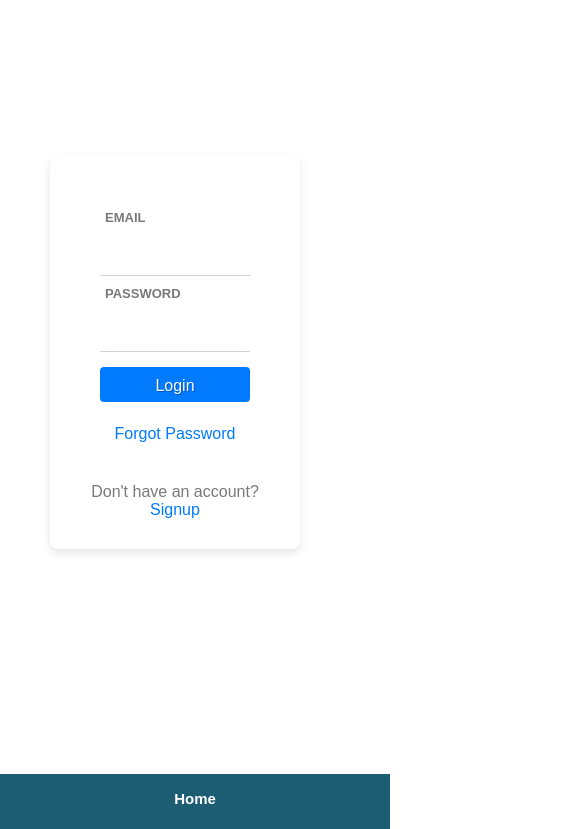
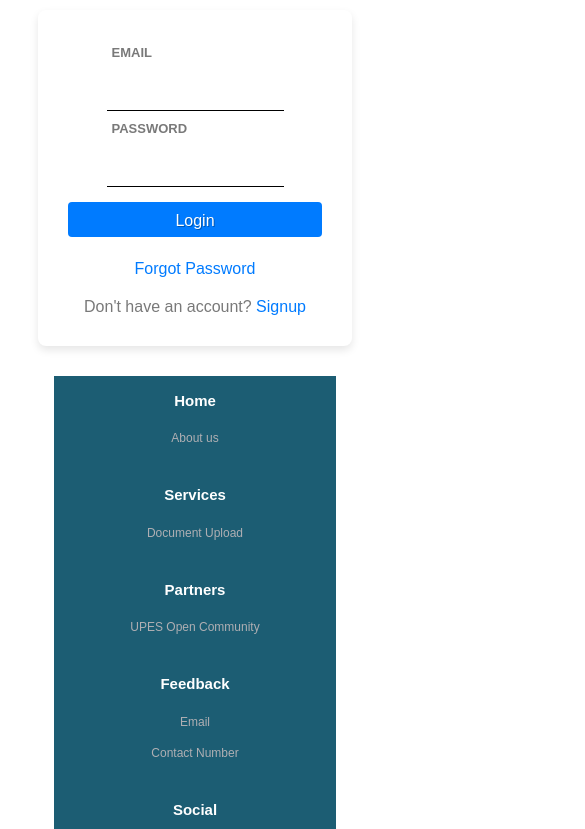
Before and after one commit to upes-open/OSoC-24-Health-Reserve, a React (Vite) app in the folder frontend/: page /login in a window 390 px wide. Shown: the top 829 px of the page, 585 px wide, since content can reach past the window. Built offline with nearby package versions, Linux system fonts and the light colour scheme; a web font is replaced by a local one.

Commit message:
issue#80 : improve login UI

```diff
--- a/frontend/src/App.jsx
+++ b/frontend/src/App.jsx
@@ -10,6 +10,7 @@ import ViewRecord from './components/ViewRecord/ViewRecord';
 import Home from './components/Home/Home';
 import Footer from './components/Footer/Footer';
 import Dashboard from './components/User-Dashboard/userDashboard';
+// import Profile from './components/Profile Page/profile';
 
 function App() {
   const location = useLocation();
@@ -53,6 +54,8 @@ function App() {
         <Route path="/upload" element={<Dashboard />} />
         {/* <Route path="/upload" element={<Dashboard />} /> */}
         <Route path="/viewrecord" element={<ViewRecord />} />
+        {/* <Route path = "/profile" element={<Profile/>}/> */}
+        {/* <Route path="/viewrecord" element={<ViewRecord />} /> */}
       </Routes>
       {!isHome && <Footer />}
     </div>
--- a/frontend/src/components/Login-page/Login.css
+++ b/frontend/src/components/Login-page/Login.css
@@ -46,7 +46,7 @@ body {
     flex-direction: column;
     align-items: right;
     justify-content: right;
-    padding: 20px;
+
 
 }
 
@@ -56,17 +56,17 @@ body {
 
 .form-group label {
     font-weight: bold; /* Bring back bold for labels */
-    display: block;
-    margin-bottom: 50px; /* Add margin bottom for spacing */
+    width: 400px;
+     /* Add margin bottom for spacing */
     /* color: #d22323; Default text color */
 
 }
 
 .form-group input {
-    width: 100%; /* Full width input */
-    padding: 10px 40px; /* Adjusted padding */
+     /* Full width input */
+     /* Adjusted padding */
     border: none;
-    border-bottom: 1px solid #ced4da; /* Bottom border */
+    border-bottom: 1px solid black ; /* Bottom border */
     transition: border-color 0.3s ease;
     background-color: transparent; /* Transparent background */
     color: #5e5c5c; /* Default text color */
@@ -156,5 +156,107 @@ body {
     font-size: 38px;
     left: 100px;
     padding-top: 10%;
-    color: #333; /* Default text color */
+    color: rgb(235, 229, 229); /* Default text color */
 }
+
+/* Media queries for tablets and phones */
+
+/* Tablets in landscape and portrait mode */
+@media (max-width: 1024px) {
+    .hospital-login-container {
+        flex-direction: column;
+        margin-top: 0;
+        height: auto;
+    }
+
+    .hospital-login-content {
+        width: 80%;
+        margin-left: 0;
+        margin-right: 0;
+        margin-top: 20px;
+        margin-bottom: 20px;
+    }
+
+    .hospital-login-image {
+        margin-right: 0;
+        margin-bottom: 20px;
+        padding: 0;
+        top: 0;
+    }
+
+    .hospital-login-image img {
+        max-width: 50%;
+        height: auto;
+        padding-left: 0;
+        display: none;
+    }
+
+    .image-overlay {
+        position: relative;
+        top: 0;
+        left: 0;
+        padding-top: 0;
+    }
+
+    .image-overlay h2 {
+        font-size: 24px;
+        text-align: center;
+        color: rgb(235, 229, 229); /* Default text color */
+        display: none;
+    }
+}
+
+/* Phones in landscape and portrait mode */
+@media (max-width: 768px) {
+    .hospital-login-container {
+        flex-direction: column;
+        margin-top: 0;
+        height: auto;
+    }
+
+    .hospital-login-content {
+        width: 90%;
+        margin-left: 0;
+        margin-right: 0;
+        margin-top: 10px;
+        margin-bottom: 10px;
+    }
+
+    .hospital-login-image {
+        margin-right: 0;
+        margin-bottom: 20px;
+        padding: 0;
+        top: 0;
+    }
+
+    .hospital-login-image img {
+        max-width: 80%;
+        height: auto;
+        padding-left: 0;
+        display: none;
+    }
+
+    .image-overlay {
+        position: relative;
+        top: 0;
+        left: 0;
+        padding-top: 0;
+    }
+
+    .image-overlay h2 {
+        font-size: 20px;
+        text-align: center;
+        color: rgb(235, 229, 229); /* Default text color */
+        display: none;
+    }
+
+    .form-group label {
+        width: auto; /* Allow label to adjust width */
+    }
+
+
+    .login-form {
+        align-items: center; /* Center the form on smaller screens */
+        justify-content: center; /* Center the form on smaller screens */
+    }
+}
```
Also changed, not shown: 2 other files (tests, documents, lock files or other folders).
